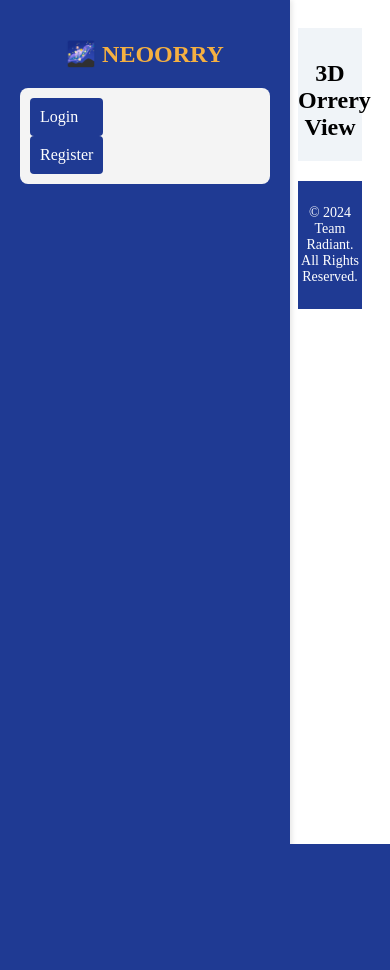
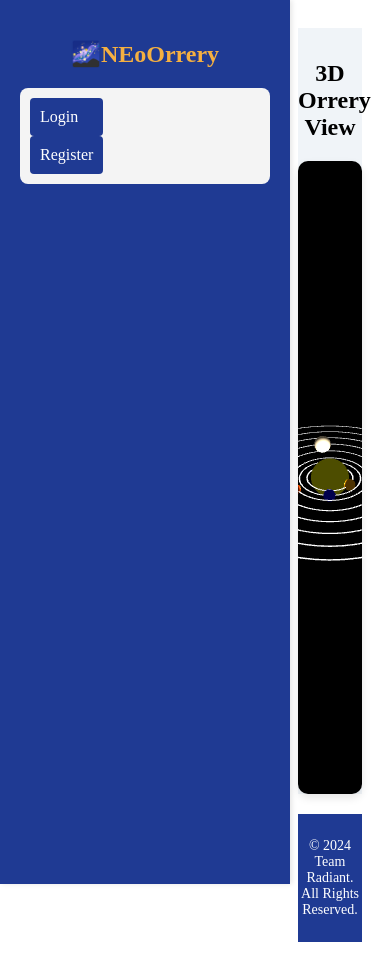
Before and after one commit to prayangshu/neoorrery, a Django app: page /3d-view/ in a window 390 px wide. Before the commit the page ends 844 px from the top, so only its background shows below. Run offline with Django 5.2, Linux system fonts and the light colour scheme.

Commit message:
fixed 3d_view

```diff
--- a/NeoOrreryProject/orrery/templates/orrery/3d_view.html
+++ b/NeoOrreryProject/orrery/templates/orrery/3d_view.html
@@ -1,20 +1,157 @@
 {% extends 'orrery/base.html' %}
-
-{% block title %}3D Orrery View{% endblock %}
 
 {% block content %}
     <h2 style="text-align: center; margin-top: 2rem;">3D Orrery View</h2>
     <div id="3d-view-container">
         <div id="3d-view"></div>
     </div>
+
+    <script src="https://cdnjs.cloudflare.com/ajax/libs/three.js/r128/three.min.js"></script>
+    <script>
+        // Initialize the scene, camera, and renderer
+        const scene = new THREE.Scene();
+        const camera = new THREE.PerspectiveCamera(75, window.innerWidth / window.innerHeight, 0.1, 1000);
+        const renderer = new THREE.WebGLRenderer({ antialias: true });
+
+        const container = document.getElementById('3d-view');
+
+        // Function to set the size of the renderer to fill the container
+        function updateRendererSize() {
+            const containerWidth = container.clientWidth;
+            const containerHeight = window.innerHeight * 0.75; // Set the height to 75% of the viewport
+            renderer.setSize(containerWidth, containerHeight);
+            camera.aspect = containerWidth / containerHeight;
+            camera.updateProjectionMatrix();
+        }
+
+        // Call function to set initial size
+        updateRendererSize();
+        container.appendChild(renderer.domElement);
+
+        // Create the main light source (the Sun)
+        const light = new THREE.PointLight(0xffffff, 2, 500);
+        light.position.set(0, 0, 0);
+        scene.add(light);
+
+        // Add ambient light to illuminate all sides
+        const ambientLight = new THREE.AmbientLight(0x404040, 1.2); // Soft white light
+        scene.add(ambientLight);
+
+        // Function to create a sphere (representing a celestial body)
+        function createBody(size, color, position) {
+            const geometry = new THREE.SphereGeometry(size, 32, 32);
+            const material = new THREE.MeshPhongMaterial({ color: color });
+            const sphere = new THREE.Mesh(geometry, material);
+            sphere.position.set(position.x, position.y, position.z);
+            return sphere;
+        }
+
+        // Function to create an orbit path
+        function createOrbitPath(radius) {
+            const orbitGeometry = new THREE.RingGeometry(radius - 0.2, radius + 0.2, 64);
+            const orbitMaterial = new THREE.MeshBasicMaterial({ color: 0xffffff, side: THREE.DoubleSide });
+            const orbit = new THREE.Mesh(orbitGeometry, orbitMaterial);
+            orbit.rotation.x = Math.PI / 2; // Rotate to align with the x-y plane
+            return orbit;
+        }
+
+        // Create the Sun
+        const sun = createBody(5, 0xffff00, { x: 0, y: 0, z: 0 });
+        scene.add(sun);
+
+        // Define celestial bodies in the solar system
+        const celestialBodies = [
+            { name: "Mercury", size: 1, color: 0xbebebe, distance: 4 },
+            { name: "Venus", size: 1.5, color: 0xffa500, distance: 6 },
+            { name: "Earth", size: 1.5, color: 0x0000ff, distance: 8 },
+            { name: "Mars", size: 1.2, color: 0xff4500, distance: 10 },
+            { name: "Jupiter", size: 3, color: 0xffa07a, distance: 14 },
+            { name: "Saturn", size: 2.5, color: 0xf5deb3, distance: 18 },
+            { name: "Uranus", size: 2, color: 0x00ffff, distance: 22 },
+            { name: "Neptune", size: 2, color: 0x0000ff, distance: 26 },
+            { name: "Pluto", size: 0.8, color: 0xdcdcdc, distance: 30 }
+        ];
+
+        // Create and add the celestial bodies and their orbits
+        const bodyMeshes = celestialBodies.map(body => {
+            const sphere = createBody(body.size, body.color, { x: body.distance, y: 0, z: 0 });
+            const orbit = createOrbitPath(body.distance);
+            scene.add(sphere);
+            scene.add(orbit);
+            return { sphere, distance: body.distance };
+        });
+
+        // Position the camera
+        camera.position.set(0, 60, 90);  // Adjust camera position for better overview
+        camera.lookAt(0, 0, 0);  // Ensure the camera is looking at the center (Sun)
+
+        // Animation loop
+        const animate = function () {
+            requestAnimationFrame(animate);
+
+            // Rotate the Sun
+            sun.rotation.y += 0.005;
+
+            // Animate celestial bodies to orbit around the Sun
+            bodyMeshes.forEach((bodyMesh, index) => {
+                const time = Date.now() * 0.0005 + index;
+                bodyMesh.sphere.position.x = bodyMesh.distance * Math.cos(time);
+                bodyMesh.sphere.position.z = bodyMesh.distance * Math.sin(time);
+                bodyMesh.sphere.rotation.y += 0.01; // Rotate the body itself
+            });
+
+            renderer.render(scene, camera);
+        };
+
+        animate();
+
+        // Handle window resize
+        window.addEventListener('resize', () => {
+            updateRendererSize();
+        });
+    </script>
 {% endblock %}
 
-{% block extra_head %}
-    {% load static %}
-    <link rel="stylesheet" href="{% static 'orrery/3d_view.css' %}">
-{% endblock %}
+<style>
+    /* Full width and center container styling */
+    #3d-view-container {
+        margin: 0 auto;
+        padding: 1rem;
+        width: 100%; /* Ensure it takes the full width */
+        max-width: 1400px; /* Limit the maximum width */
+        display: flex;
+        justify-content: center;
+        align-items: center;
+        background-color: #f0f4f8; /* Same background color as page */
+        border-radius: 10px;
+        box-shadow: 0 4px 8px rgba(0, 0, 0, 0.2);
+    }
 
-{% block extra_js %}
-    <script src="https://cdnjs.cloudflare.com/ajax/libs/three.js/r128/three.min.js"></script>
-    <script src="{% static 'orrery/3d_view.js' %}"></script>
-{% endblock %}
+    #3d-view {
+        width: 100%;
+        height: 75vh;  /* Set height to 75% of the viewport */
+        max-width: 1000px; /* Constrain width for larger displays */
+    }
+
+    /* Media Queries for Responsiveness */
+    @media (max-width: 768px) {
+        #3d-view {
+            height: 60vh; /* Adjust height for tablets */
+        }
+    }
+
+    @media (max-width: 480px) {
+        #3d-view {
+            height: 50vh; /* Adjust height for mobile */
+        }
+    }
+
+    /* Add spacing after header and before footer */
+    body > header {
+        margin-bottom: 20px;
+    }
+
+    footer {
+        margin-top: 20px;
+    }
+</style>
--- a/NeoOrreryProject/orrery/templates/orrery/base.html
+++ b/NeoOrreryProject/orrery/templates/orrery/base.html
@@ -13,7 +13,7 @@
 <body>
     <!-- Sidebar -->
     <div class="sidebar">
-        <h2>🌌 NEOORRY</h2>
+        <h2>🌌NEoOrrery</h2>
 
         <!-- Dynamic User Section -->
         <div class="user-section">
```
